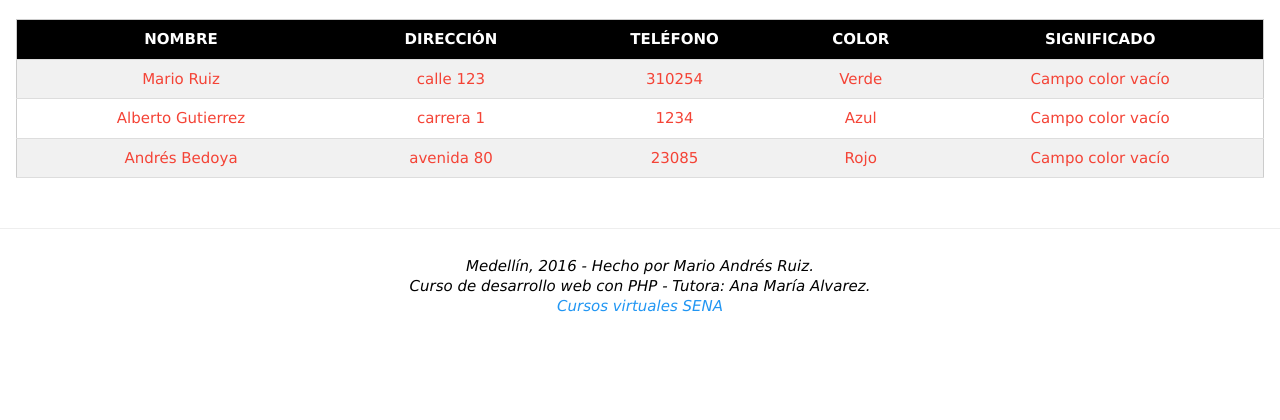
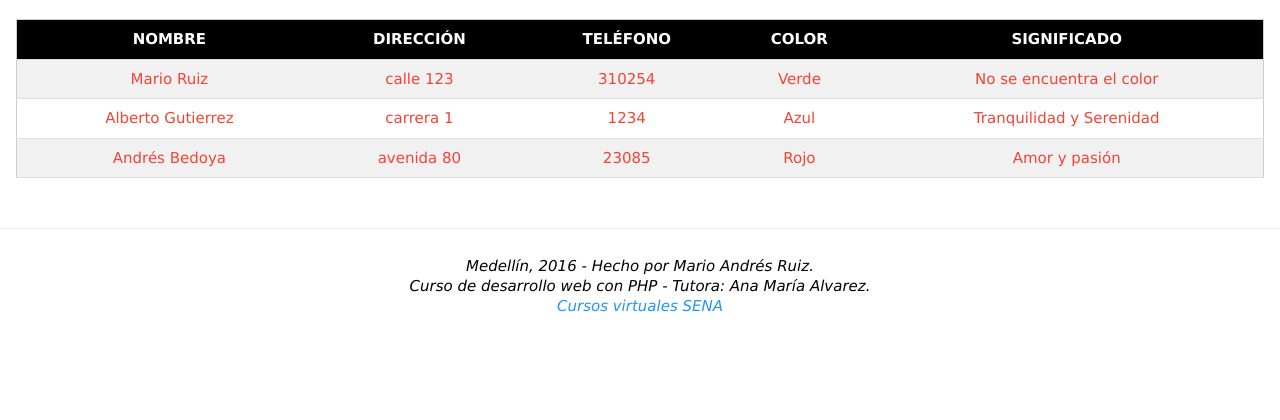
Before and after one commit to marioruiz97/practicaPHP, a PHP site: page /evidencia2_MarioAndresRuiz.php in a window 1280 px wide. Shown: the part 311-731 px from the top of the page. Run offline with PHP 8.4, Linux system fonts and the light colour scheme; data that the repository does not hold is empty.

Commit message:
Solución issue. Ejercicio completado
Se elimina los valores asociativos del primer array directorio (que
contiene los demás arrays).
El ejercicio se completó

```diff
--- a/evidencia2_MarioAndresRuiz.php
+++ b/evidencia2_MarioAndresRuiz.php
@@ -59,9 +59,9 @@
                      * @var string $tabla, variable que imprime en el navegador la tabla
                      */
                     $directorio = array(
-                        "usuario1" => array("nombre" => "Mario Ruiz", "direccion" => "calle 123", "telefono" => 310254, "color" => "Verde"),
-                        "usuario2" => array("nombre" => "Alberto Gutierrez", "direccion" => "carrera 1", "telefono" => 1234, "color" => "Azul"),
-                        "usuario3" => array("nombre" => "Andrés Bedoya", "direccion" => "avenida 80", "telefono" => 23085, "color" => "Rojo"),
+                        array("nombre" => "Mario Ruiz", "direccion" => "calle 123", "telefono" => 310254, "color" => "Verde"),
+                        array("nombre" => "Alberto Gutierrez", "direccion" => "carrera 1", "telefono" => 1234, "color" => "Azul"),
+                        array("nombre" => "Andrés Bedoya", "direccion" => "avenida 80", "telefono" => 23085, "color" => "Rojo"),
                     );
 
                     $colores = array(
```
